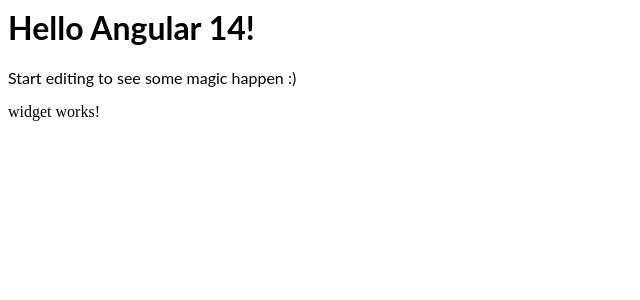
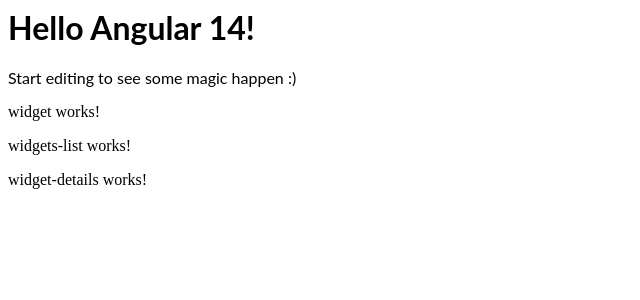
Before and after one commit to snehalp29/angular-ivy-Del1, an Angular app: page / in a window 1280 px wide. Shown: the top 300 px of the page, without its empty margins (0-640 px from the left). Built offline with nearby package versions, Linux system fonts and the light colour scheme.

Commit message:
2 files modified, 6 added

```diff
--- /dev/null
+++ b/src/app/widgets/widget-details/widget-details.component.html
@@ -0,0 +1,3 @@
+<p>
+widget-details works!
+</p>
--- /dev/null
+++ b/src/app/widgets/widget-details/widget-details.component.ts
@@ -0,0 +1,15 @@
+import { Component, OnInit } from '@angular/core';
+
+@Component({
+  selector: 'app-widget-details',
+  templateUrl: './widget-details.component.html',
+  styleUrls: ['./widget-details.component.css']
+})
+export class WidgetDetailsComponent implements OnInit {
+
+  constructor() { }
+
+  ngOnInit() {
+  }
+
+}
--- /dev/null
+++ b/src/app/widgets/widgets-list/widgets-list.component.html
@@ -0,0 +1,3 @@
+<p>
+widgets-list works!
+</p>
--- /dev/null
+++ b/src/app/widgets/widgets-list/widgets-list.component.ts
@@ -0,0 +1,15 @@
+import { Component, OnInit } from '@angular/core';
+
+@Component({
+  selector: 'app-widgets-list',
+  templateUrl: './widgets-list.component.html',
+  styleUrls: ['./widgets-list.component.css']
+})
+export class WidgetsListComponent implements OnInit {
+
+  constructor() { }
+
+  ngOnInit() {
+  }
+
+}
--- a/src/app/widgets/widgets.component.html
+++ b/src/app/widgets/widgets.component.html
@@ -1 +1,2 @@
-widget works!
+widget works! <app-widgets-list></app-widgets-list>
+<app-widget-details></app-widget-details>
```
Also changed, not shown: src/app/app.module.ts (+9 -1 lines), src/app/widgets/widget-details/widget-details.component.css (added), src/app/widgets/widgets-list/widgets-list.component.css (added).
